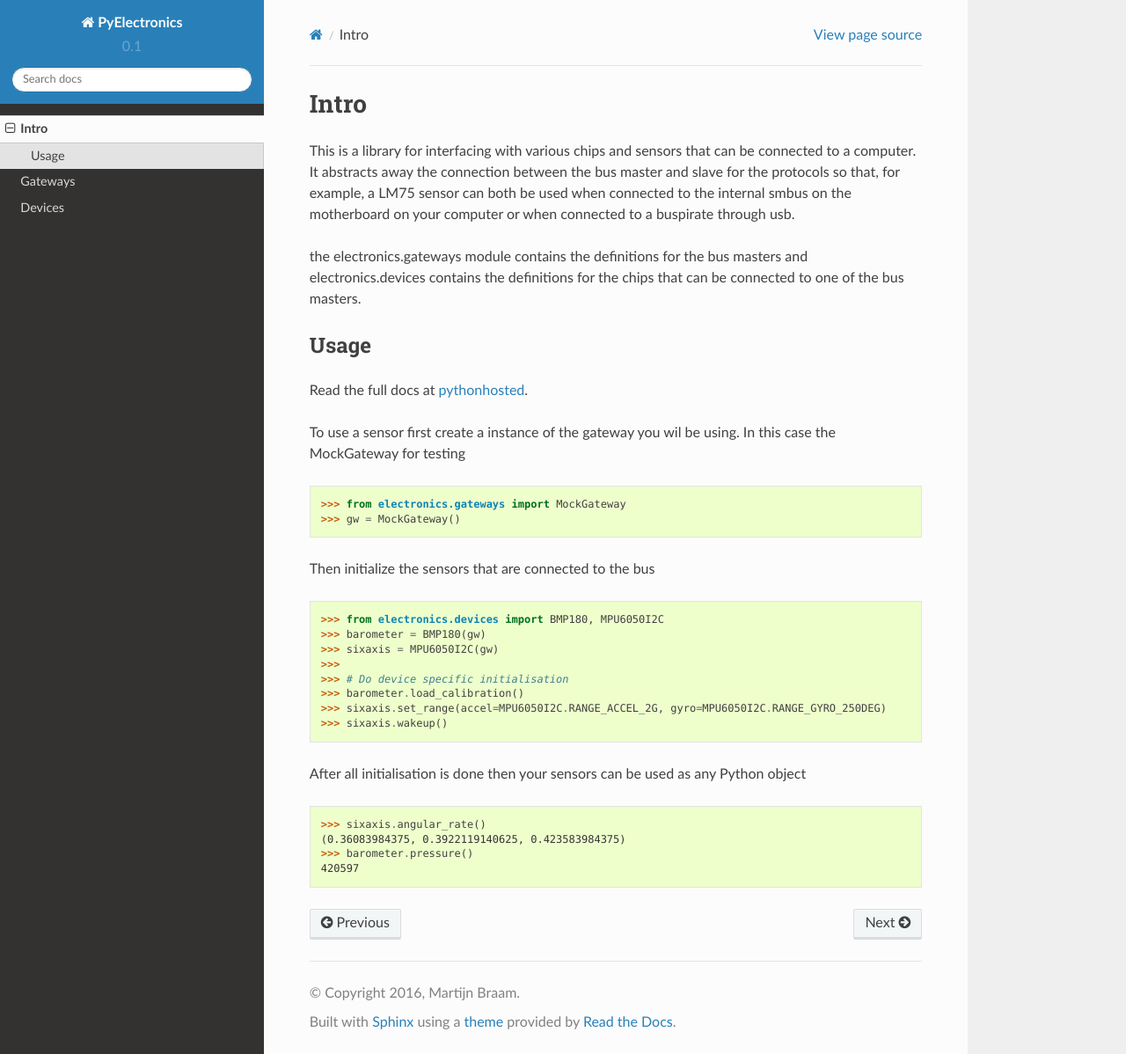
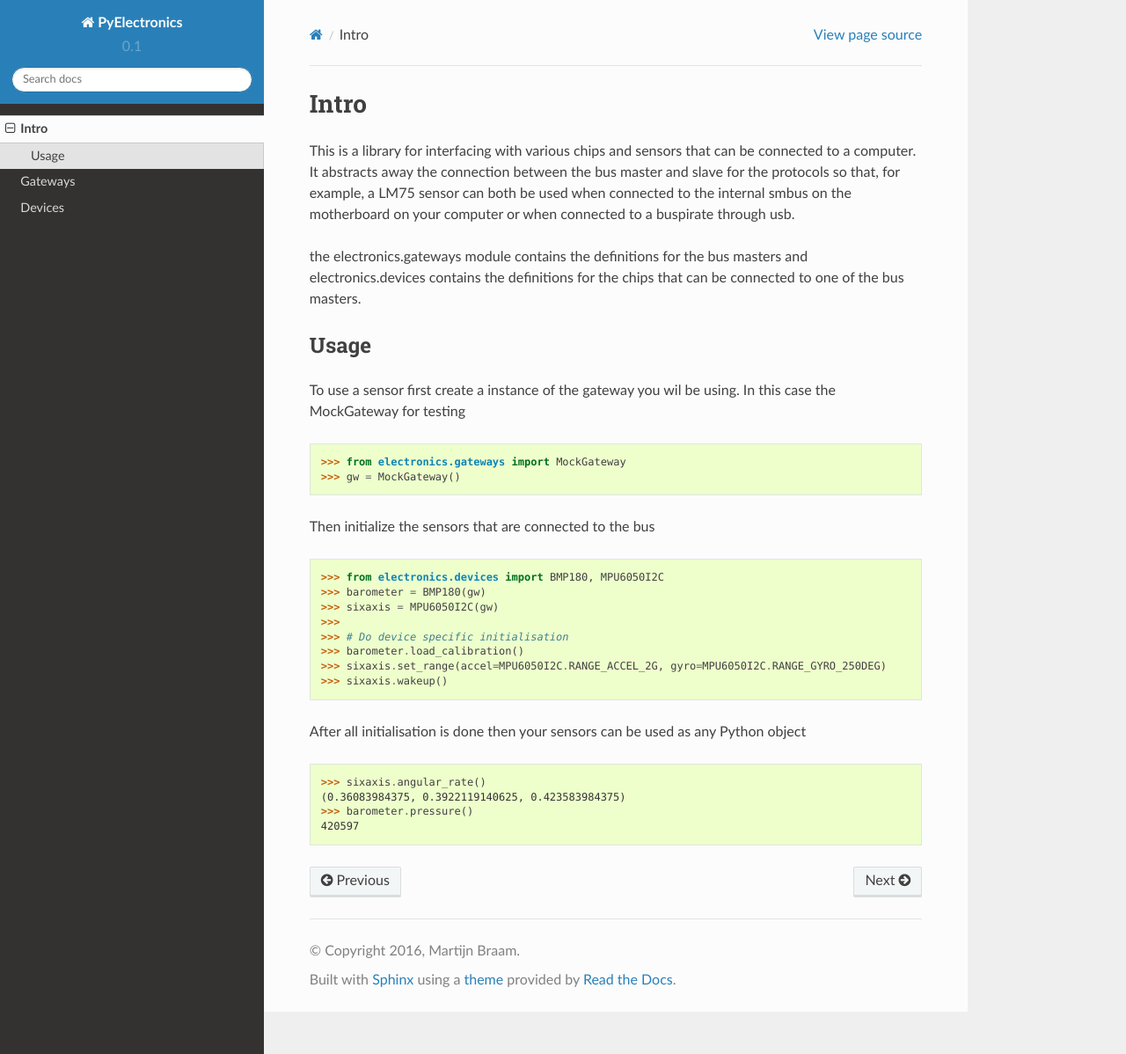
Before and after one commit to MartijnBraam/pyElectronics, a Sphinx documentation site: the page built from docs/intro.rst, in a window 1280 px wide and 1198 px high. Shown: the whole window at 88% size. Built offline with Sphinx 7.4.7 and the Read the Docs theme 2.0.0, drawn with Linux system fonts in a browser that asks for light colours.

```diff
--- a/README.rst
+++ b/README.rst
@@ -6,6 +6,11 @@ connecting to stuff through the Raspberry Pi gpio with the i2c kernel driver and
 
 Usage
 -----
+
+Read the full docs at pythonhosted_.
+
+.. _pythonhosted: https://pythonhosted.org/pyelectronics/index.html
+
 
 First create a instance of a gateway::
 
--- a/docs/intro.rst
+++ b/docs/intro.rst
@@ -10,10 +10,6 @@ definitions for the chips that can be connected to one of the bus masters.
 
 Usage
 -----
-
-Read the full docs at pythonhosted_.
-
-.. _pythonhosted: https://pythonhosted.org/pyelectronics/index.html
 
 To use a sensor first create a instance of the gateway you wil be using. In this case the MockGateway for testing
 
```
